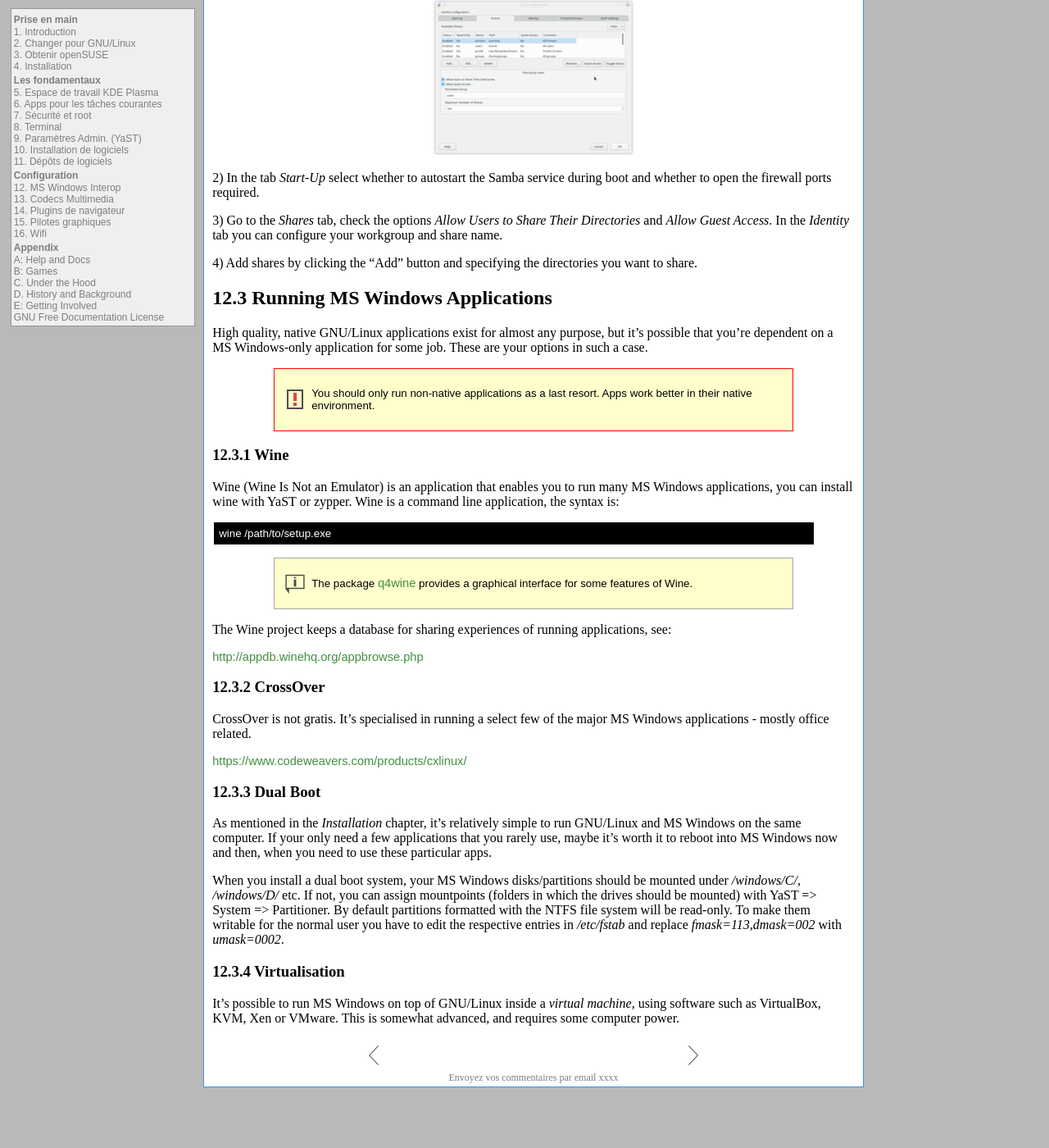
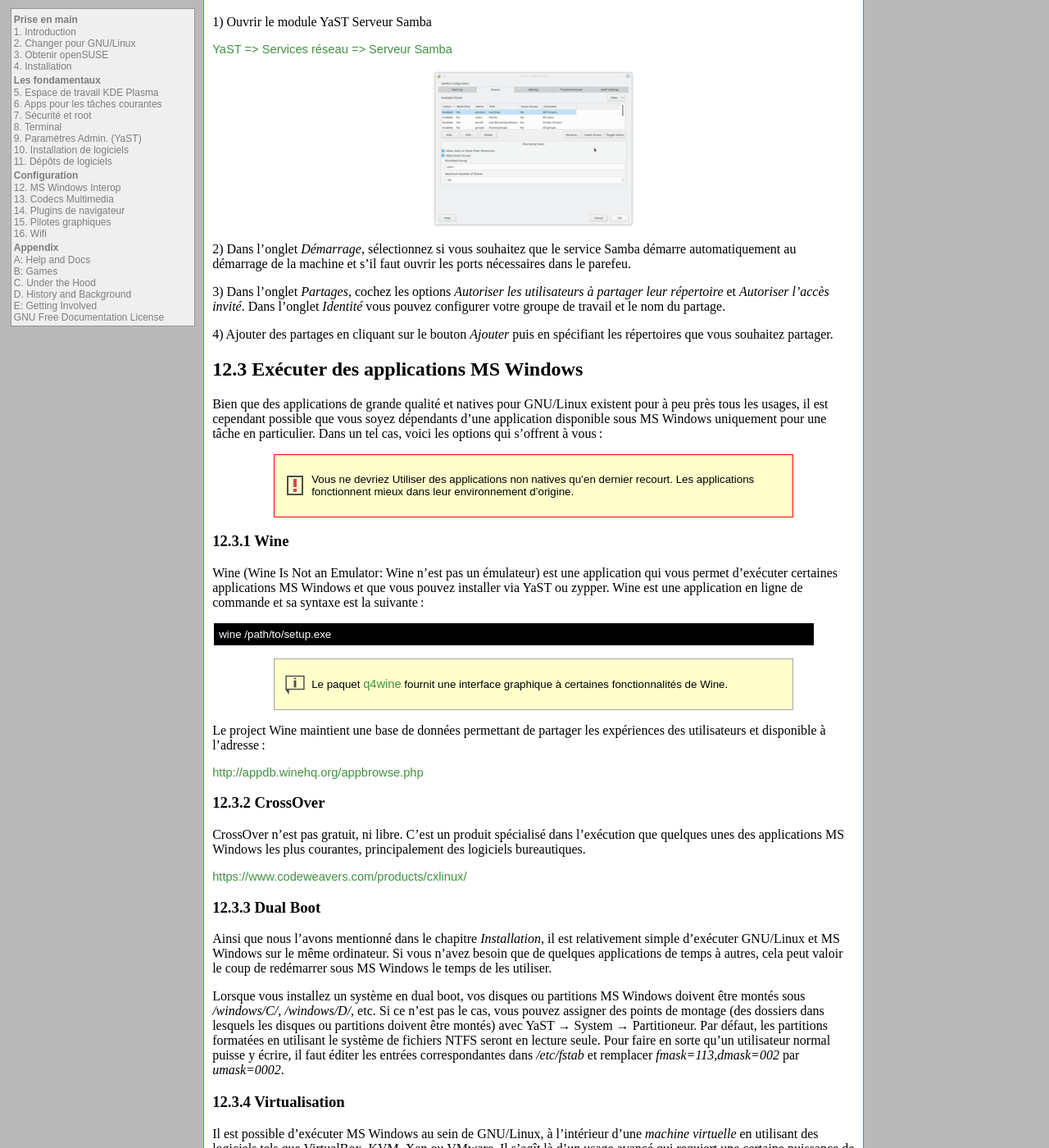
Before and after one commit to alionetasso/opensuse-guide-fr, a Jekyll site: the page built from windows.md, in a window 1280 px wide and 1400 px high, scrolled down 1189 px. Shown: the whole window at 82% size. Built offline with Jekyll 4.4.1, drawn with Linux system fonts in a browser that asks for light colours; before the commit the page ends 2523 px from its top, so only the background shows below that; some of the changed text lies outside the part shown.

Commit message:
trad windows.md

```diff
--- a/windows.md
+++ b/windows.md
@@ -1,81 +1,81 @@
 ---
 layout: default
-title: 12. MS Windows Interoperability - Using openSUSE With Windows Network, Documents and Running MS Windows Applications
+title: 12. Interopérabilité avec Microsoft Windows - Utiliser openSUSE dans un réseau Windows, gestion de documents et exécution d'applications Windows
 permalink: windows
 ---
 
-# 12. MS Windows Interoperability
+# 12. Interopérabilité MS Windows
 
-The PC world is dominated by Microsoft, and they're not exactly known for making interoperability easy. Despite this, it's possible to interoperate fairly seamlessly in most cases. This chapter addresses the most common issues.
+Le monde des PC est dominé par Microsoft, lesquels ne sont particulièrement connus pour faciliter l'interopérabilité. Malgré cela, il est possible d'interagir avec leurs OS sans accros dans la plupart des cas. Ce chapitre présente des moyens de résolution des problèmes courants.
 
-## 12.1 Office Documents
+## 12.1 Documents Office
 
-LibreOffice defaults to the Open Document Format (\*.odt, \*.ods, \*.odp, etc.) which is an open standard. This format is partially supported by Microsoft Office >= 2007 Service Pack 2. Or you can suggest to your MS Windows and Mac OSX using contacts to install LibreOffice, as it's freely available for those platforms too.
+LibreOffice utilise par défaut le format Open Document (\*.odt, \*.ods, \*.odp, etc.) qui est un standard ouvert. Ce format est pris en charge, en partie, par Microsoft Office à compter de la version 2007 Service Pack 2. Vous pouvez également suggérer à vos contacts utilisants MS Windows et Mac OSX d'installer LibreOffice, celui-ci étant aussi libre et gratuit sur ces plateformes.
 
-LibreOffice can also read and write the Microsoft Office formats (\*.doc, \*.xls, \*.ppt, \*.docx, \*.xlsx, \*.pptx etc.) quite well - as well as a wide range of other formats.
+LibreOffice peut aussi lire et écrire avec de bons résultats les formats de fichiers Microsoft Office (\*.doc, \*.xls, \*.ppt, \*.docx, \*.xlsx, \*.pptx etc.) ainsi qu'une variété d'autres formats.
 
-{% include tip.html tip="If you come across Microsoft documents that LibreOffice doesn't render well, consider trying if you have better luck with the Calligra suite." %}
+{% include tip.html tip="Si vous tombez sur certains documents Microsoft que LibreOffice ne parvient pas interprêter correctement, pensez à tester avec la suite Calligra, vous obtiendez peut-être de meilleurs résultats." %}
 
-## 12.2 Windows Network
+## 12.2 Réseau Windows
 
-For sharing resources on a local network with MS Windows machines the Samba service is used.
+Pour partager des ressources avec des machines MS Windows sur un réseau local, on utilise le service Samba.
 
-### 12.2.1 Accessing Shares
+### 12.2.1 Accéder aux partages
 
-No configuration is needed to access files shared by others. Simply:
+Aucune configuration n'est requise pour accéder aux fichiers partagés par d'autres. Il suffit de :
 
-<div class="path">Launch the Dolphin file manager => Click the location bar or press Ctrl+L for an editable location bar => Enter 'smb://[ip-address]'</div><p></p>
+<div class="path">Lancer Dolphin, le gestionnaire de fichiers → Cliquer sur la barre de chemin ou appuyer sur Ctrl+L pour l'éditer → Saisir 'smb://[ip-address]'</div><p></p>
 
 {% include screenshot.html image="smb-dolph" %}
 
-If you don't know the IP-address of the share you want to access, you can *browse* the local network by simply entering *smb:/* in the Dolphin location bar. However, this will only work if you configure or (temporarily) disable the firewall first. More instructions coming soon...
+Si vous ne connaissez pas l'adresse IP du partage auquel vous souhaitez accéder, vous pouvez aussi *parcourir* le réseau local, en entrant simplement *smb:/* dans la barre d'adresse de Dolphin. Cependant cela ne peut fonctionner que si vous avez au préalable configuré ou désactiver (temporairement) le parefeu. Nous ajouterons bientôt plus d'instructions à ce sujet.
 
-### 12.2.2 Sharing Your Files
+### 12.2.2 Partager vos fichiers
 
-To share *your* files with MS Windows users, Mac OSX users or other GNU/Linux users on the local network you must configure the Samba Server (make sure the packages *yast2-samba-server* and *samba* are installed). You only need to perform the first three steps the first time you want share a folder.
+Pour partager *vos* fichiers avec des utilisateurs de MX Windows, Mac OWX ou même d'autres systèmes GNU/Linux via votre réseau local, vous devez configurer le serveur Samba (assurez-vous que les paquets *yast2-samba-server* et *samba* soient installés). Vous n'avez besoin d'effectuer les 3 premières étapes que la première fois que vous voulez partager un dossier.
 
-1) Open the YaST Samba Server module.
+1) Ouvrir le module YaST Serveur Samba
 
-<div class="path">YaST =&gt; Network Services  =&gt; Samba Server</div><p></p>
+<div class="path">YaST =&gt; Services réseau  =&gt; Serveur Samba</div><p></p>
 
 {% include screenshot.html image="samba-server" %}
 
-2) In the tab *Start-Up* select whether to autostart the Samba service during boot and whether to open the firewall ports required.
+2) Dans l'onglet *Démarrage*, sélectionnez si vous souhaitez que le service Samba démarre automatiquement au démarrage de la machine et s'il faut ouvrir les ports nécessaires dans le parefeu.
 
-3) Go to the *Shares* tab, check the options *Allow Users to Share Their Directories* and *Allow Guest Access*. In the *Identity* tab you can configure your workgroup and share name.
+3) Dans l'onglet *Partages*, cochez les options *Autoriser les utilisateurs à partager leur répertoire* et *Autoriser l'accès invité*. Dans l'onglet *Identité* vous pouvez configurer votre groupe de travail et le nom du partage.
 
-4) Add shares by clicking the "Add" button and specifying the directories you want to share.
+4) Ajouter des partages en cliquant sur le bouton *Ajouter* puis en spécifiant les répertoires que vous souhaitez partager.
 
-## 12.3 Running MS Windows Applications
+## 12.3 Exécuter des applications MS Windows
 
-High quality, native GNU/Linux applications exist for almost any purpose, but it's possible that you're dependent on a MS Windows-only application for some job. These are your options in such a case.
+Bien que des applications de grande qualité et natives pour GNU/Linux existent pour à peu près tous les usages, il est cependant possible que vous soyez dépendants d'une application disponible sous MS Windows uniquement pour une tâche en particulier. Dans un tel cas, voici les options qui s'offrent à vous :
 
-{% include note.html note="You should only run non-native applications as a last resort. Apps work better in their native environment." %}
+{% include note.html note="Vous ne devriez Utiliser des applications non natives qu'en dernier recourt. Les applications fonctionnent mieux dans leur environnement d'origine." %}
 
 ### 12.3.1 Wine
 
-Wine (Wine Is Not an Emulator) is an application that enables you to run many MS Windows applications, you can install wine with YaST or zypper. Wine is a command line application, the syntax is:
+Wine (Wine Is Not an Emulator: Wine n'est pas un émulateur) est une application qui vous permet d'exécuter certaines applications MS Windows et que vous pouvez installer via YaST ou zypper. Wine est une application en ligne de commande et sa syntaxe est la suivante :
 
 <div class="cl">wine /path/to/setup.exe</div><p></p>
 
-{% include tip.html tip="The package [q4wine](http://sourceforge.net/projects/q4wine/) provides a graphical interface for some features of Wine." %}
+{% include tip.html tip="Le paquet [q4wine](http://sourceforge.net/projects/q4wine/) fournit une interface graphique à certaines fonctionnalités de Wine." %}
 
-The Wine project keeps a database for sharing experiences of running applications, see:
+Le project Wine maintient une base de données permettant de partager les expériences des utilisateurs et disponible à l'adresse :
 
 [http://appdb.winehq.org/appbrowse.php](http://appdb.winehq.org/appbrowse.php)
 
 ### 12.3.2 CrossOver
 
-CrossOver is not gratis. It's specialised in running a select few of the major MS Windows applications - mostly office related.
+CrossOver n'est pas gratuit, ni libre. C'est un produit spécialisé dans l'exécution que quelques unes des applications MS Windows les plus courantes, principalement des logiciels bureautiques.
 
 [https://www.codeweavers.com/products/cxlinux/](https://www.codeweavers.com/products/cxlinux/)
 
 ### 12.3.3 Dual Boot
 
-As mentioned in the *Installation* chapter, it's relatively simple to run GNU/Linux and MS Windows on the same computer. If your only need a few applications that you rarely use, maybe it's worth it to reboot into MS Windows now and then, when you need to use these particular apps.
+Ainsi que nous l'avons mentionné dans le chapitre *Installation*, il est relativement simple d'exécuter GNU/Linux et MS Windows sur le même ordinateur. Si vous n'avez besoin que de quelques applications de temps à autres, cela peut valoir le coup de redémarrer sous MS Windows le temps de les utiliser.
 
-When you install a dual boot system, your MS Windows disks/partitions should be mounted under */windows/C/*, */windows/D/* etc. If not, you can assign mountpoints (folders in which the drives should be mounted) with YaST => System => Partitioner. By default partitions formatted with the NTFS file system will be read-only. To make them writable for the normal user you have to edit the respective entries in */etc/fstab* and replace *fmask=113,dmask=002* with *umask=0002*.
+Lorsque vous installez un système en dual boot, vos disques ou partitions MS Windows doivent être montés sous */windows/C/*, */windows/D/*, etc. Si ce n'est pas le cas, vous pouvez assigner des points de montage (des dossiers dans lesquels les disques ou partitions doivent être montés) avec YaST → System → Partitioneur. Par défaut, les partitions formatées en utilisant le système de fichiers NTFS seront en lecture seule. Pour faire en sorte qu'un utilisateur normal puisse y écrire, il faut éditer les entrées correspondantes dans */etc/fstab* et remplacer *fmask=113,dmask=002* par *umask=0002*.
 
 ### 12.3.4 Virtualisation
 
-It's possible to run MS Windows on top of GNU/Linux inside a *virtual machine*, using software such as VirtualBox, KVM, Xen or VMware. This is somewhat advanced, and requires some computer power.
+Il est possible d'exécuter MS Windows au sein de GNU/Linux, à l'intérieur d'une *machine virtuelle* en utilisant des logiciels tels que VirtualBox, KVM, Xen ou VMware. Il s'agît là d'un usage avancé qui requiert une certaine puissance de la part de votre ordinateur.
```
